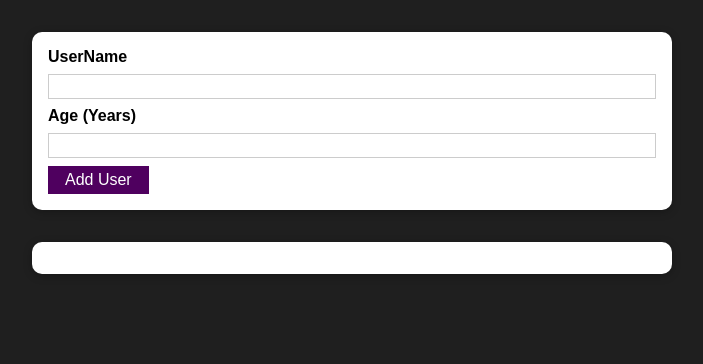
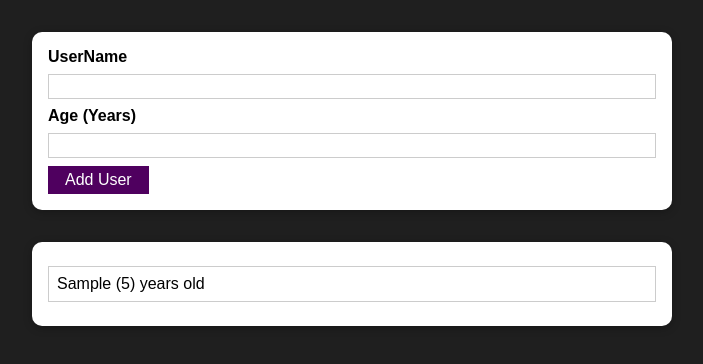
Before and after one commit to vinothsmart/react-complete-guide, a React (Create React App) app: page / in a window 1280 px wide. Both pictures are taken after typing "Sample", "5" into the empty fields and a click on the button "Add User". Shown: the top 364 px of the page, without its empty margins (288-991 px from the left). Built offline with nearby package versions, Linux system fonts and the light colour scheme.

Commit message:
manage list of users

```diff
--- a/src/App.js
+++ b/src/App.js
@@ -1,12 +1,21 @@
-import React from "react";
+import { useCallback, useState } from "react/cjs/react.development";
 import AddUser from "./components/Users/AddUser";
 import UserList from "./components/Users/UserList";
 
 function App() {
+  const [userList, setUserList] = useState([]);
+
+  const addUserHandler = useCallback((uName, uAge) => {
+    setUserList((prevUsers) => [
+      ...prevUsers,
+      { username: uName, age: uAge, id: Math.random().toString() },
+    ]);
+  }, []);
+
   return (
     <div>
-      <AddUser />
-      <UserList users={[]} />
+      <AddUser onAddUser={addUserHandler} />
+      <UserList users={userList} />
     </div>
   );
 }
--- a/src/components/Users/AddUser.js
+++ b/src/components/Users/AddUser.js
@@ -3,7 +3,7 @@ import Button from "../UI/Button";
 import Card from "../UI/Card";
 import classes from "./AddUser.module.css";
 
-const AddUser = ({ username, age }) => {
+const AddUser = ({ onAddUser }) => {
   const [values, setValues] = useState({
     username: "",
     age: "",
@@ -14,10 +14,10 @@ const AddUser = ({ username, age }) => {
     if (values.username.trim().length === 0 && values.age.trim().length === 0) {
       return;
     }
-    if (values.age < 1) {
+    if (+values.age < 1) {
       return;
     }
-    console.log(values);
+    onAddUser(values.username, values.age);
     setValues({
       username: "",
       age: "",
--- a/src/components/Users/UserList.js
+++ b/src/components/Users/UserList.js
@@ -2,12 +2,12 @@ import React from "react";
 import Card from "../UI/Card";
 import classes from "./UsersList.module.css";
 
-const UserList = (props) => {
+const UserList = ({ users }) => {
   return (
     <Card className={classes.users}>
       <ul>
-        {props.users.map((user) => (
-          <li>
+        {users.map((user) => (
+          <li key={user.id}>
             {user.username} ({user.age}) years old
           </li>
         ))}
```
